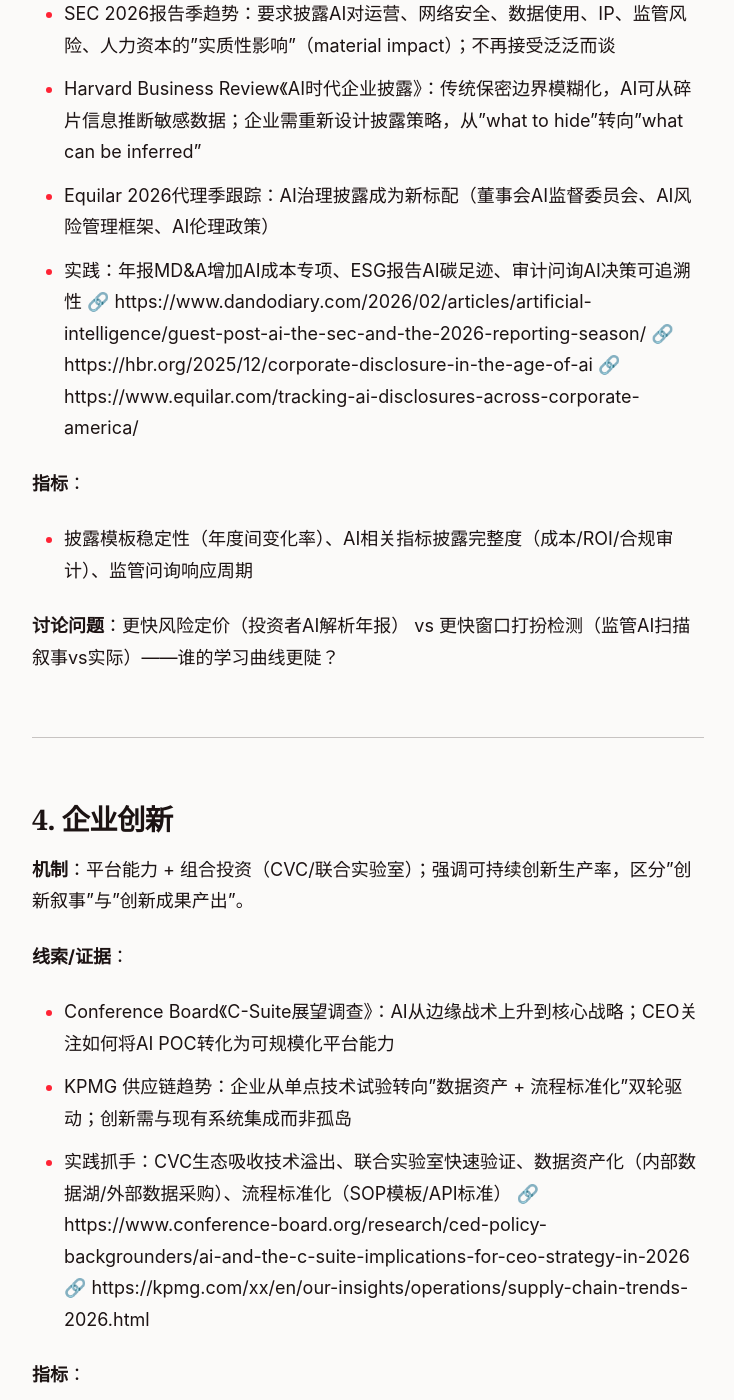
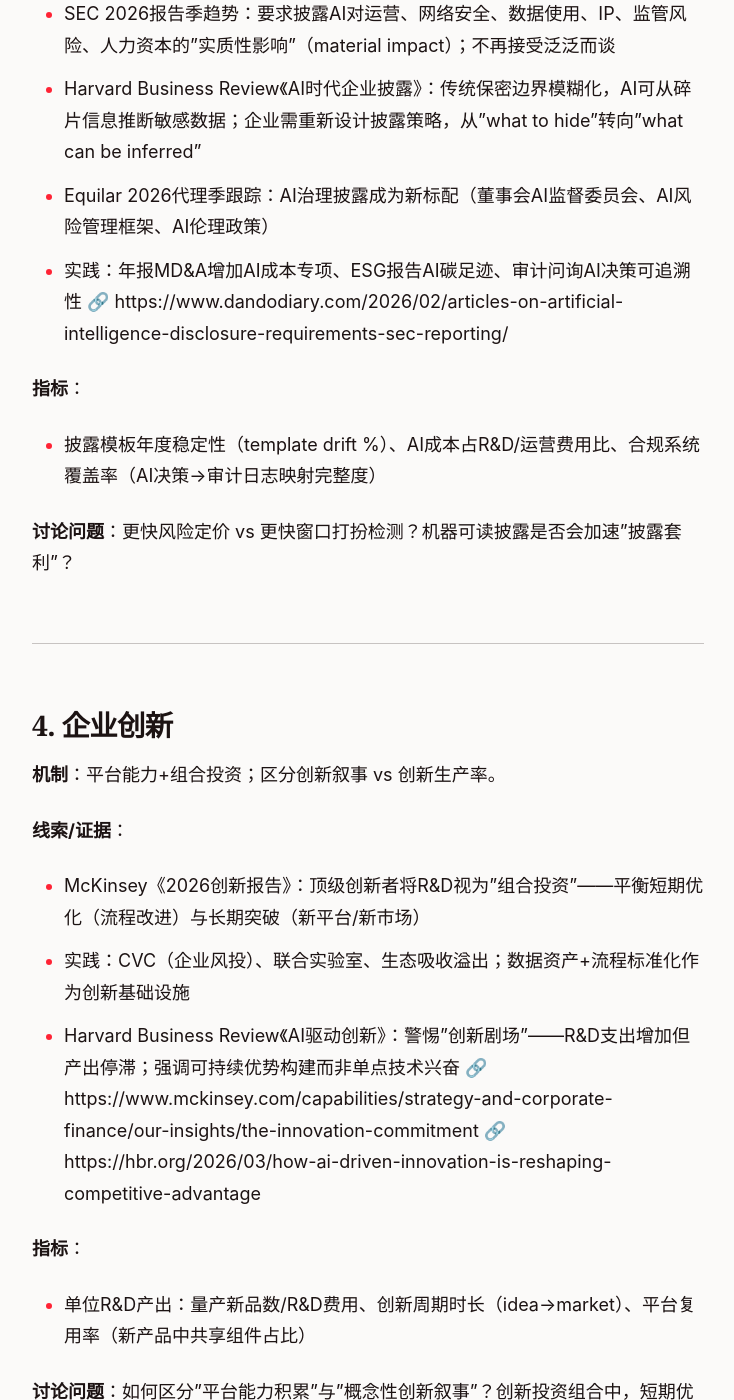
Before and after one commit to kunlundesign/kunlundesign.github.io, a Jekyll site: the page built from _posts/2026-03-17-morning-brief-dan.md, in a window 1280 px wide and 1400 px high, scrolled down 2668 px. Shown: the whole window, without its empty margins (272-1006 px from the left). Built offline with Jekyll 4.4.1, drawn with Linux system fonts in a browser that asks for light colours; some of the changed text lies outside the part shown.

Commit message:
丹晨报: 2026-03-17

```diff
--- a/_posts/2026-03-17-morning-brief-dan.md
+++ b/_posts/2026-03-17-morning-brief-dan.md
@@ -59,36 +59,33 @@
 - Harvard Business Review《AI时代企业披露》：传统保密边界模糊化，AI可从碎片信息推断敏感数据；企业需重新设计披露策略，从"what to hide"转向"what can be inferred"
 - Equilar 2026代理季跟踪：AI治理披露成为新标配（董事会AI监督委员会、AI风险管理框架、AI伦理政策）
 - 实践：年报MD&A增加AI成本专项、ESG报告AI碳足迹、审计问询AI决策可追溯性
-🔗 https://www.dandodiary.com/2026/02/articles/artificial-intelligence/guest-post-ai-the-sec-and-the-2026-reporting-season/
-🔗 https://hbr.org/2025/12/corporate-disclosure-in-the-age-of-ai
-🔗 https://www.equilar.com/tracking-ai-disclosures-across-corporate-america/
+🔗 https://www.dandodiary.com/2026/02/articles-on-artificial-intelligence-disclosure-requirements-sec-reporting/
 
 **指标**：
-- 披露模板稳定性（年度间变化率）、AI相关指标披露完整度（成本/ROI/合规审计）、监管问询响应周期
+- 披露模板年度稳定性（template drift %）、AI成本占R&D/运营费用比、合规系统覆盖率（AI决策→审计日志映射完整度）
 
-**讨论问题**：更快风险定价（投资者AI解析年报） vs 更快窗口打扮检测（监管AI扫描叙事vs实际）——谁的学习曲线更陡？
+**讨论问题**：更快风险定价 vs 更快窗口打扮检测？机器可读披露是否会加速"披露套利"？
 
 ---
 
 ### 4. 企业创新
 
-**机制**：平台能力 + 组合投资（CVC/联合实验室）；强调可持续创新生产率，区分"创新叙事"与"创新成果产出"。
+**机制**：平台能力+组合投资；区分创新叙事 vs 创新生产率。
 
 **线索/证据**：
-- Conference Board《C-Suite展望调查》：AI从边缘战术上升到核心战略；CEO关注如何将AI POC转化为可规模化平台能力
-- KPMG 供应链趋势：企业从单点技术试验转向"数据资产 + 流程标准化"双轮驱动；创新需与现有系统集成而非孤岛
-- 实践抓手：CVC生态吸收技术溢出、联合实验室快速验证、数据资产化（内部数据湖/外部数据采购）、流程标准化（SOP模板/API标准）
-🔗 https://www.conference-board.org/research/ced-policy-backgrounders/ai-and-the-c-suite-implications-for-ceo-strategy-in-2026
-🔗 https://kpmg.com/xx/en/our-insights/operations/supply-chain-trends-2026.html
+- McKinsey《2026创新报告》：顶级创新者将R&D视为"组合投资"——平衡短期优化（流程改进）与长期突破（新平台/新市场）
+- 实践：CVC（企业风投）、联合实验室、生态吸收溢出；数据资产+流程标准化作为创新基础设施
+- Harvard Business Review《AI驱动创新》：警惕"创新剧场"——R&D支出增加但产出停滞；强调可持续优势构建而非单点技术兴奋
+🔗 https://www.mckinsey.com/capabilities/strategy-and-corporate-finance/our-insights/the-innovation-commitment
+🔗 https://hbr.org/2026/03/how-ai-driven-innovation-is-reshaping-competitive-advantage
 
 **指标**：
-- 单位R&D产出：量产新品数 / R&D费用（区分概念验证vs规模化产品）
-- 技术转化周期（实验室→试产→量产）、平台复用率（同一技术平台支撑产品线数量）
+- 单位R&D产出：量产新品数/R&D费用、创新周期时长（idea→market）、平台复用率（新产品中共享组件占比）
 
-**讨论问题**：如何避免"创新剧场"（innovation theater）——大量POC但无规模化？平台能力沉淀是否可持续（vs 单点技术兴奋）？
+**讨论问题**：如何区分"平台能力积累"与"概念性创新叙事"？创新投资组合中，短期优化与长期突破的配比是否合理？
 
 ---
 
-**Duke 整理 | 2026-03-17 08:05**
+**Duke 整理 | 2026-03-17 08:06**
 
-*发布时间：2026-03-17 08:05:00 +0800 (Asia/Shanghai)*
+*发布时间：2026-03-17 08:06:00 +0800 (Asia/Shanghai)*
```
